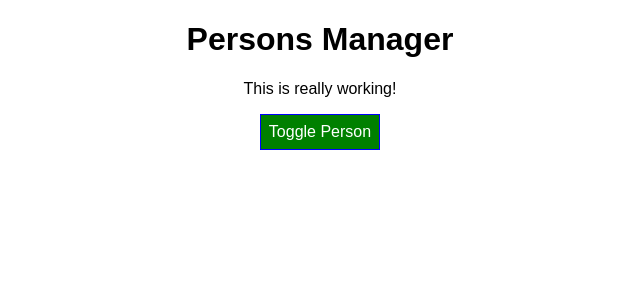
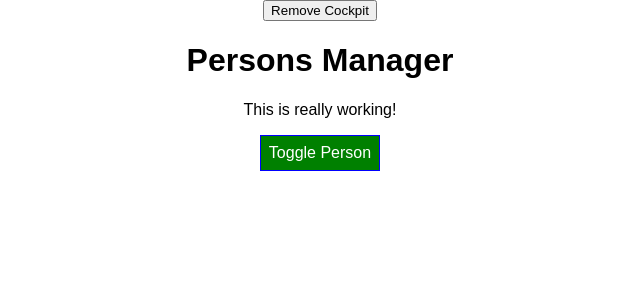
Before and after one commit to Mezba132/BasicReactJs, a React (Create React App) app: page / in a window 1280 px wide. Shown: the top 300 px of the page, without its empty margins (320-960 px from the left). Built offline with nearby package versions, Linux system fonts and the light colour scheme.

Commit message:
Cleaning up with Lifecycle Hooks & useEffect()

```diff
--- a/src/component/Cockpit/cockpit.js
+++ b/src/component/Cockpit/cockpit.js
@@ -1,4 +1,4 @@
-import React from 'react';
+import React, {useEffect} from 'react';
 
 import './cockpit.css';
 import Styled from 'styled-components';
@@ -19,6 +19,23 @@ const StyleButton = Styled.button`
 `;
 
 const cockpit = (props) => {
+
+  useEffect( () => {
+    console.log('[Cockpit.js] useEffect runs 1');
+    setTimeout( () => {
+      console.log('[Cockpit.js] cockpit runs after timeout');
+    },2000);
+    return () => {
+      console.log('[Cockpit.js] cleanup function runs 1')
+    }
+  },[]);
+
+  useEffect( () => {
+    console.log('[Cockpit.js] useEffect runs 2');
+    return () => {
+      console.log('[Cockpit.js] cleanup function runs 2')
+    }
+  })
 
     const classes = [];
 
--- a/src/component/Persons/persons.js
+++ b/src/component/Persons/persons.js
@@ -28,6 +28,10 @@ class Persons extends Component
         console.log('[Persons.js] componentDidUpdate' );
     }
 
+    componentWillUnmount() {
+        console.log('[Persons.js] componentWillUnmount');
+    }
+
     render() {
         console.log('[Persons.js] rendering....');
         return(
--- a/src/containers/App.js
+++ b/src/containers/App.js
@@ -22,7 +22,8 @@ class App extends Component {
       { id:'react3', name: 'Stephanie', age: 26 }
     ],
     otherState: 'some other value',
-    showPersons : false
+    showPersons : false,
+    showCockpit : true
   }
 
   nameChangedHandler = (event, id) => {
@@ -63,6 +64,10 @@ class App extends Component {
     console.log('[App.js] componentDidUpdate');
   }
 
+  removeCockpitHandler = () => {
+    this.setState({ showCockpit : false});
+  }
+
   render () {
 
     console.log('[App.js] render');
@@ -84,13 +89,16 @@ class App extends Component {
     return (
 
         <div className="App">
-        <Cockpit
+        <button onClick={this.removeCockpitHandler}>Remove Cockpit</button>
+        {
+          this.state.showCockpit ? <Cockpit
               title={this.props.appTitle}
               persons={this.state.persons}
               bg={this.state.showPersons}
               click={this.toggleChangeHandler}
-              />
-              {persons}
+            /> : null
+        }
+          {persons}
         </div>
 
     );
```
